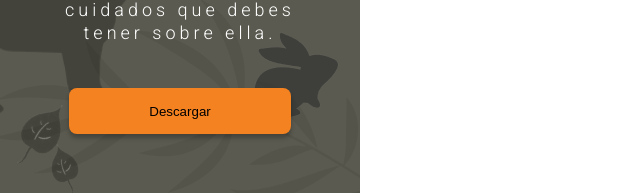
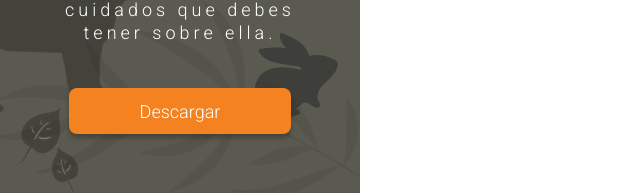
Before and after one commit to Mateocorsi33/granjalospibes, a React (Create React App) app: page / in a window 1280 px wide. Shown: the part 452-645 px from the top of the page, without its empty margins (0-640 px from the left). Built offline with nearby package versions, Linux system fonts and the light colour scheme.

Commit message:
terminado hasta el boton

```diff
--- a/src/Components/PaginaPrincipal/index.jsx
+++ b/src/Components/PaginaPrincipal/index.jsx
@@ -54,6 +54,16 @@ const Boton = styled.button`
     box-shadow: 0px 4px 4px 0px #00000040;
     border-radius: 8px;
     border: none;
+    font-family: 'Roboto', sans-serif;
+    font-size: 18px;
+    font-weight: 500;
+    color: #FFFFFF;
+    cursor: pointer;
+    transition: .3s;
+    /* DF751A  F8923B */
+    &:hover {
+        background-color: #DC6D0F;
+    }
 `
 
 const PaginaPrincipal = () => {
```
